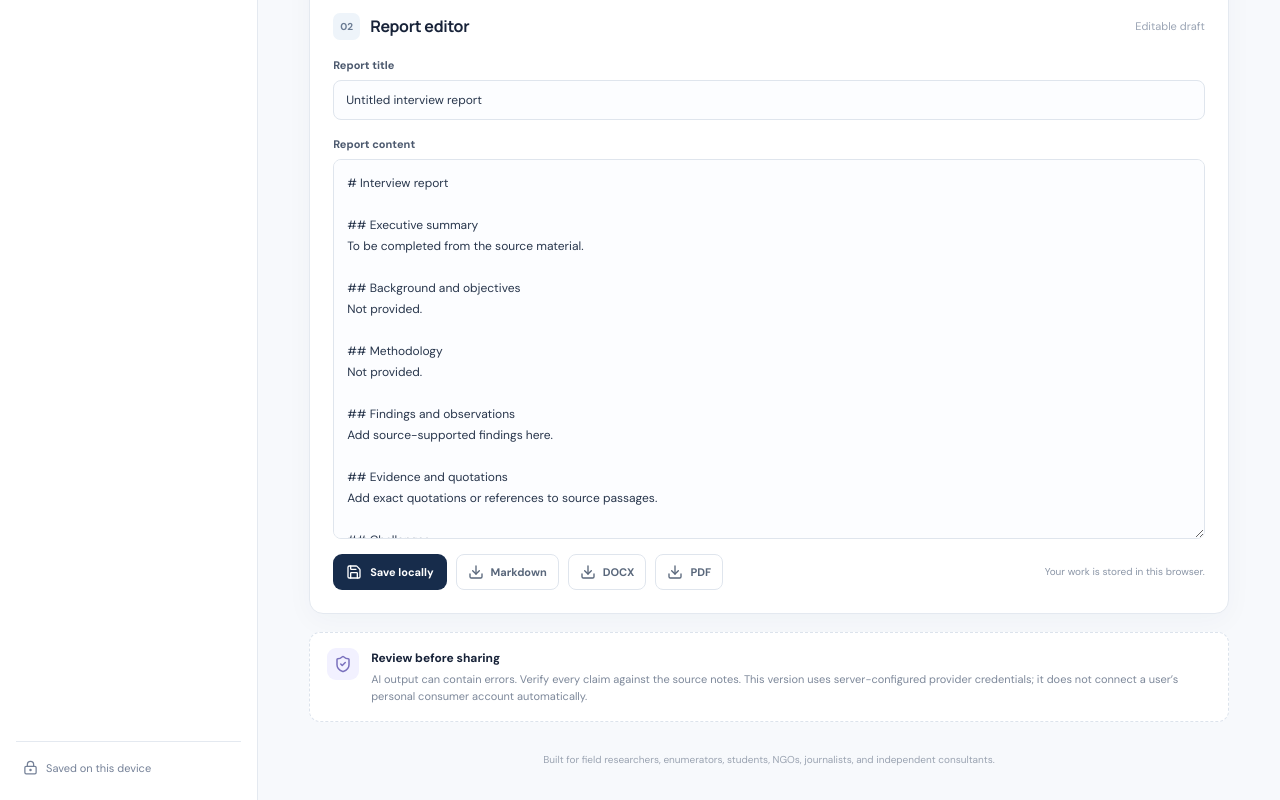
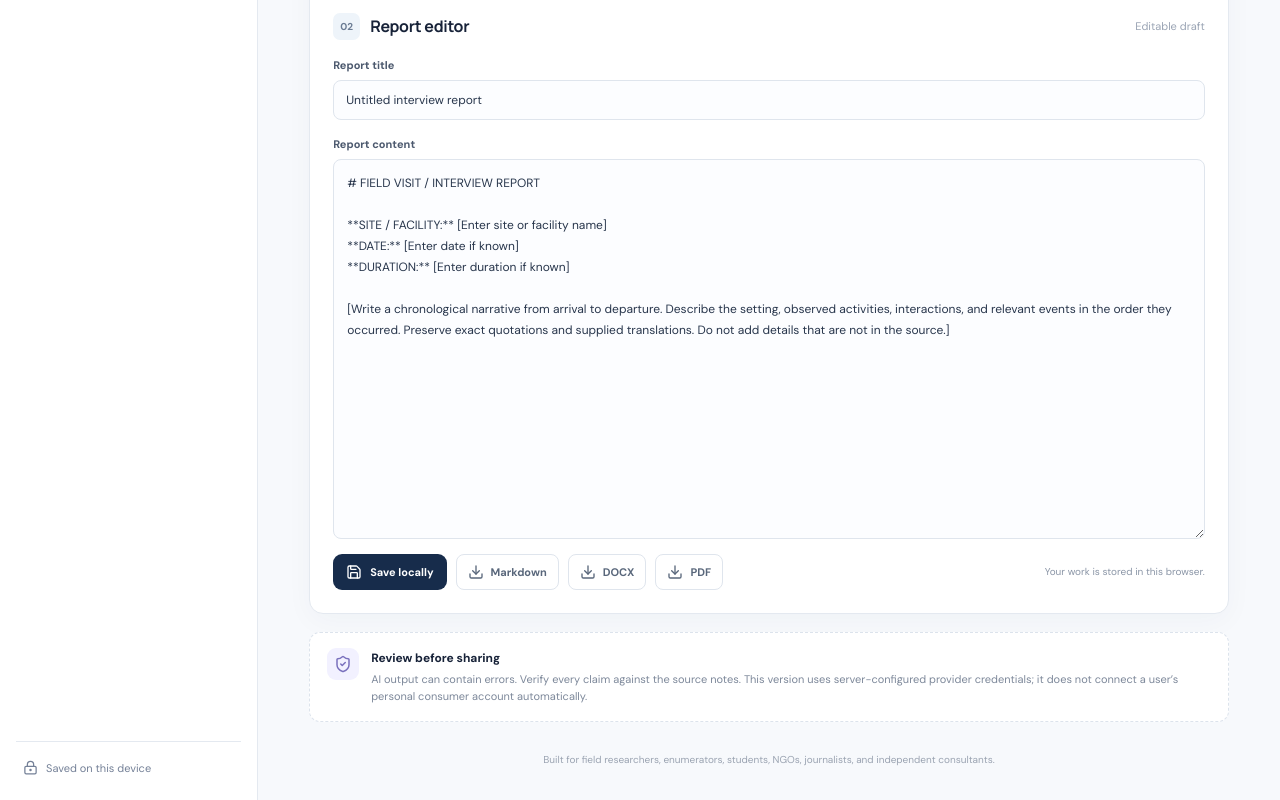
Before and after one commit to malingib/interview-reports, a Next.js app: page / in a window 1280 px wide. Shown: the part 1061-1861 px from the top of the page. Built offline with nearby package versions, Linux system fonts and the light colour scheme.

Commit message:
Use chronological field report template by default

```diff
--- a/app/page.tsx
+++ b/app/page.tsx
@@ -5,34 +5,13 @@ import { FileText, Plus, ShieldCheck, Sparkles, Trash2, Download, LockKeyhole, C
 import { db, type ReportRecord } from '@/lib/db';
 import { extractFileText, exportDocx, exportPdf } from '@/lib/document-tools';
 
-const starter = `# Interview report
+const starter = `# FIELD VISIT / INTERVIEW REPORT
 
-## Executive summary
-To be completed from the source material.
+**SITE / FACILITY:** [Enter site or facility name]
+**DATE:** [Enter date if known]
+**DURATION:** [Enter duration if known]
 
-## Background and objectives
-Not provided.
-
-## Methodology
-Not provided.
-
-## Findings and observations
-Add source-supported findings here.
-
-## Evidence and quotations
-Add exact quotations or references to source passages.
-
-## Challenges
-Not provided.
-
-## Conclusions
-To be completed.
-
-## Recommendations
-To be completed based on verified findings.
-
-## Limitations and missing information
-List any gaps, contradictions, or uncertainties.`;
+[Write a chronological narrative from arrival to departure. Describe the setting, observed activities, interactions, and relevant events in the order they occurred. Preserve exact quotations and supplied translations. Do not add details that are not in the source.]`;
 
 export default function Home() {
   const [reports, setReports] = useState<ReportRecord[]>([]);
```
